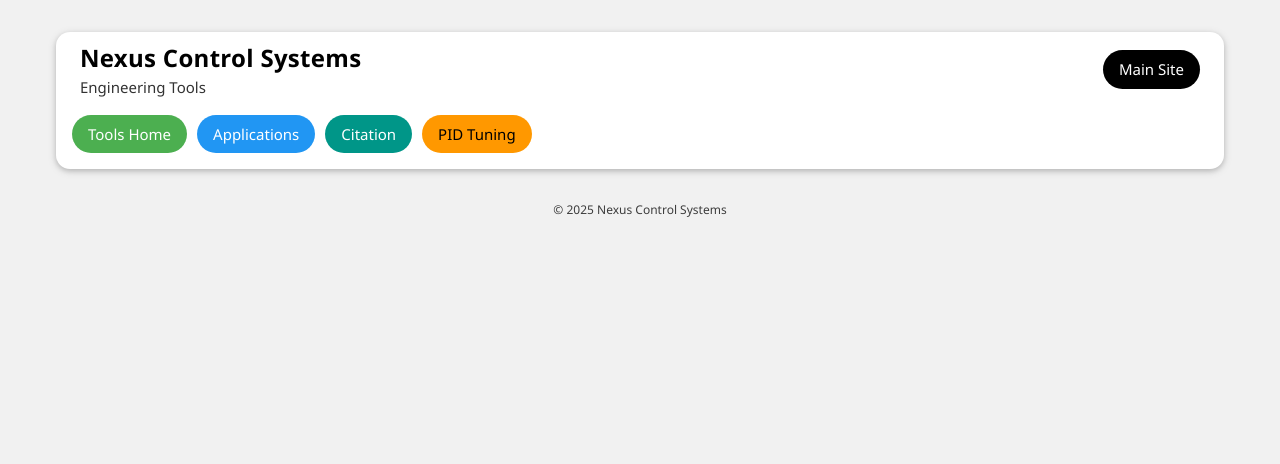
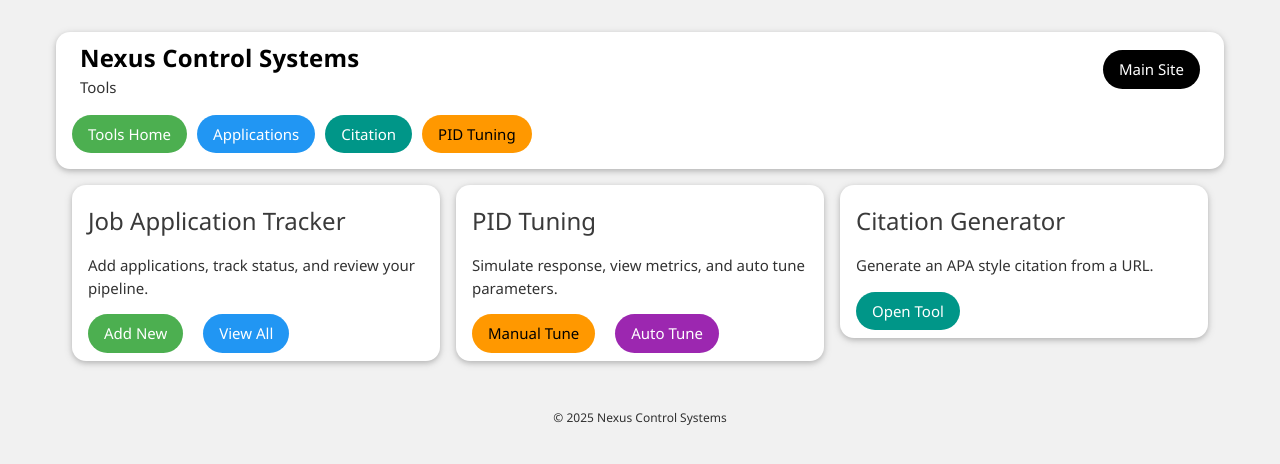
Before and after one commit to weaponz1337/Nexus, a Flask app: page /tools/ in a window 1280 px wide. Shown: the top 464 px of the page. Run offline with Flask 3, Linux system fonts and the light colour scheme.

Commit message:
Update tools.html

```diff
--- a/templates/tools.html
+++ b/templates/tools.html
@@ -1,104 +1,39 @@
-<!DOCTYPE html>
-<html lang="en">
-<head>
-    <meta charset="UTF-8">
-    <meta name="viewport" content="width=device-width, initial-scale=1.0">
-    <title>{% block title %}Nexus Tools{% endblock %}</title>
+{% extends "base_tools.html" %}
 
-    <link rel="stylesheet" href="https://www.w3schools.com/w3css/4/w3.css">
+{% block title %}Tools Home | Nexus{% endblock %}
 
-    <style>
-        body {
-            font-family: "Segoe UI", Tahoma, Geneva, Verdana, sans-serif;
-            background-color: #f1f1f1;
-        }
+{% block content %}
+<div class="w3-row-padding w3-margin-top">
 
-        .page-wrap {
-            max-width: 1200px;
-            margin: 0 auto;
-            padding: 16px;
-        }
-
-        .brand {
-            font-weight: 700;
-            letter-spacing: 0.3px;
-        }
-
-        .subtle {
-            opacity: 0.8;
-        }
-
-        .card {
-            border-radius: 14px;
-            overflow: hidden;
-        }
-
-        .pill {
-            border-radius: 999px;
-        }
-
-        .nav a {
-            margin-right: 10px;
-            margin-bottom: 8px;
-        }
-
-        footer {
-            opacity: 0.75;
-        }
-    </style>
-
-    {% block head_extra %}{% endblock %}
-</head>
-
-<body>
-
-<div class="page-wrap">
-
-    <!-- Header -->
-    <div class="w3-card w3-white w3-padding card w3-margin-top">
-        <div class="w3-row-padding w3-cell-row">
-            <div class="w3-cell w3-cell-middle">
-                <div class="brand w3-xlarge">Nexus Control Systems</div>
-                <div class="subtle">Engineering Tools</div>
+    <div class="w3-col l4 m6 s12 w3-margin-bottom">
+        <div class="w3-card w3-white w3-padding card">
+            <h3 class="w3-text-dark-grey">Job Application Tracker</h3>
+            <p class="subtle">Add applications, track status, and review your pipeline.</p>
+            <div class="w3-bar">
+                <a class="w3-button w3-green pill w3-margin-right" href="/add">Add New</a>
+                <a class="w3-button w3-blue pill" href="/view">View All</a>
             </div>
-            <div class="w3-cell w3-cell-middle w3-right-align">
-                <a href="/" class="w3-button w3-black pill">Main Site</a>
-            </div>
-        </div>
-
-        <!-- Navigation -->
-        <div class="w3-bar nav w3-margin-top">
-            <a href="/tools" class="w3-bar-item w3-button w3-green pill">Tools Home</a>
-            <a href="/view" class="w3-bar-item w3-button w3-blue pill">Applications</a>
-            <a href="/citation" class="w3-bar-item w3-button w3-teal pill">Citation</a>
-            <a href="/pid" class="w3-bar-item w3-button w3-orange pill">PID Tuning</a>
         </div>
     </div>
 
-    <!-- Flash Messages -->
-    {% with messages = get_flashed_messages(with_categories=true) %}
-        {% if messages %}
-            {% for category, message in messages %}
-                <div class="w3-panel
-                    {% if category == 'success' %}w3-green{% else %}w3-red{% endif %}
-                    w3-round-large w3-margin-top">
-                    <p>{{ message }}</p>
-                </div>
-            {% endfor %}
-        {% endif %}
-    {% endwith %}
+    <div class="w3-col l4 m6 s12 w3-margin-bottom">
+        <div class="w3-card w3-white w3-padding card">
+            <h3 class="w3-text-dark-grey">PID Tuning</h3>
+            <p class="subtle">Simulate response, view metrics, and auto tune parameters.</p>
+            <div class="w3-bar">
+                <a class="w3-button w3-orange pill w3-margin-right" href="/pid">Manual Tune</a>
+                <a class="w3-button w3-purple pill" href="/pid/optimize">Auto Tune</a>
+            </div>
+        </div>
+    </div>
 
-    <!-- Page Content -->
-    {% block content %}{% endblock %}
-
-    <!-- Footer -->
-    <footer class="w3-center w3-small w3-margin-top w3-padding-16">
-        © 2025 Nexus Control Systems
-    </footer>
+    <div class="w3-col l4 m6 s12 w3-margin-bottom">
+        <div class="w3-card w3-white w3-padding card">
+            <h3 class="w3-text-dark-grey">Citation Generator</h3>
+            <p class="subtle">Generate an APA style citation from a URL.</p>
+            <a class="w3-button w3-teal pill" href="/citation">Open Tool</a>
+        </div>
+    </div>
 
 </div>
-
-{% block scripts %}{% endblock %}
-
-</body>
-</html>
+{% endblock %}
```
